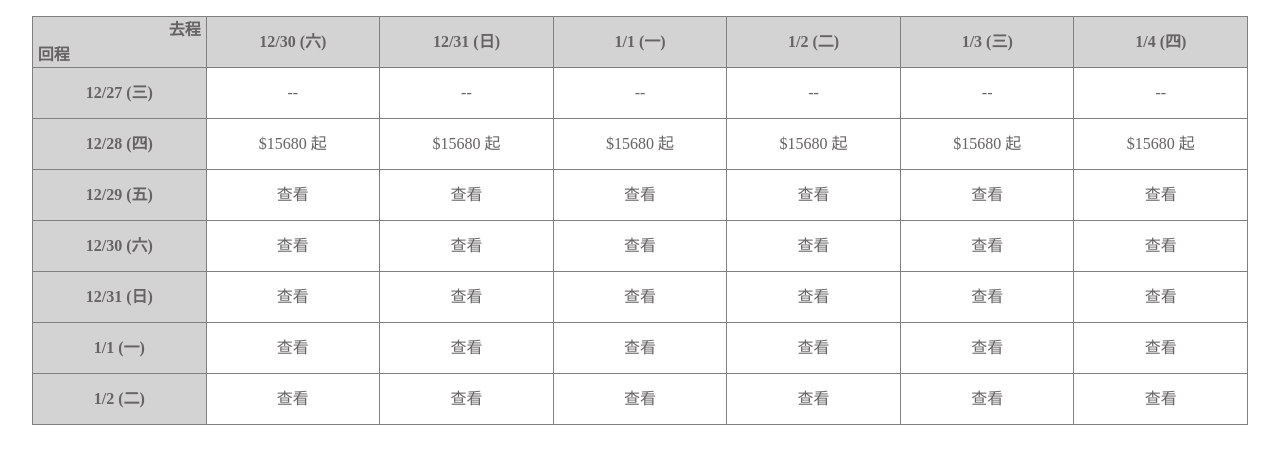
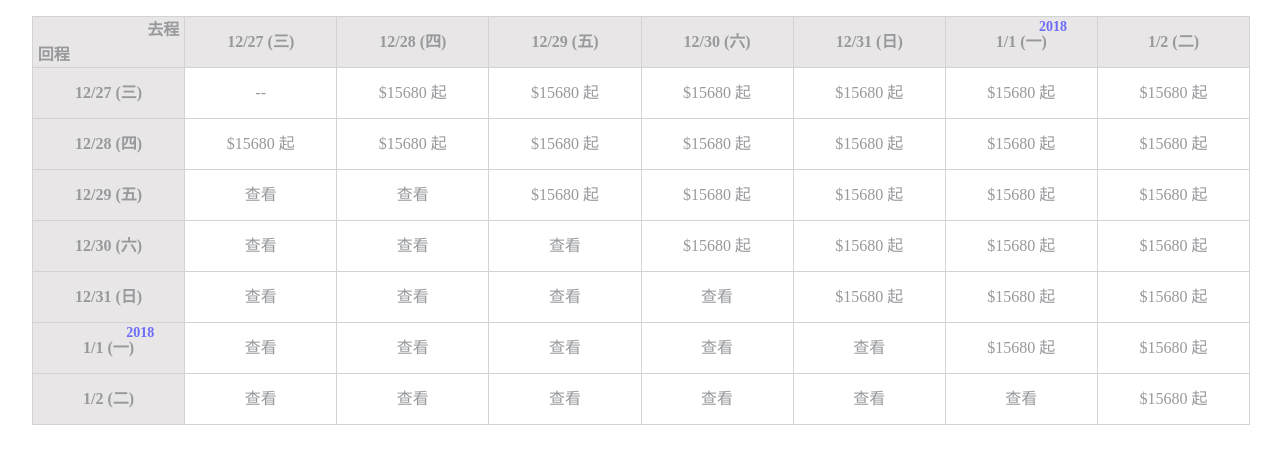
Before and after one commit to Cherylruei/fzTable_jquery, a plain HTML site: page index.html in a window 1280 px wide. Drawn offline with nearby package versions, Linux system fonts and the light colour scheme; a script that the page names is missing.

Commit message:
feat: adjust context add 2018 year

```diff
--- a/index.html
+++ b/index.html
@@ -21,7 +21,7 @@
     </div>
     <div class="column">
 
-        <div class="td title">12/30 (六)</div>
+        <div class="td title">12/27 (三)</div>
         <div class="td">--</div>
         <div class="td">$15680 起</div>
         <div class="td">查看</div>
@@ -31,8 +31,8 @@
         <div class="td">查看</div>
      </div>
      <div class="column">
-        <div class="td title">12/31 (日)</div>
-        <div class="td">--</div>
+        <div class="td title">12/28 (四)</div>
+        <div class="td">$15680 起</div>
         <div class="td">$15680 起</div>
         <div class="td">查看</div>
         <div class="td">查看</div>
@@ -41,10 +41,10 @@
         <div class="td">查看</div>
      </div>
      <div class="column">
-        <div class="td title next">1/1 (一)</div>
-        <div class="td">--</div>
+        <div class="td title">12/29 (五)</div>
         <div class="td">$15680 起</div>
-        <div class="td">查看</div>
+        <div class="td">$15680 起</div>
+        <div class="td">$15680 起</div>
         <div class="td">查看</div>
         <div class="td">查看</div>
         <div class="td">查看</div>
@@ -52,37 +52,46 @@
      </div>
      <div class="column">
 
-        <div class="td title">1/2 (二)</div>
-        <div class="td">--</div>
+        <div class="td title">12/30 (六)</div>
         <div class="td">$15680 起</div>
-        <div class="td">查看</div>
-        <div class="td">查看</div>
+        <div class="td">$15680 起</div>
+        <div class="td">$15680 起</div>
+        <div class="td">$15680 起</div>
         <div class="td">查看</div>
         <div class="td">查看</div>
         <div class="td">查看</div>
      </div>
      <div class="column">
 
-        <div class="td title">1/3 (三)</div>
-        <div class="td">--</div>
+        <div class="td title">12/31 (日)</div>
         <div class="td">$15680 起</div>
-        <div class="td">查看</div>
-        <div class="td">查看</div>
-        <div class="td">查看</div>
+        <div class="td">$15680 起</div>
+        <div class="td">$15680 起</div>
+        <div class="td">$15680 起</div>
+        <div class="td">$15680 起</div>
         <div class="td">查看</div>
         <div class="td">查看</div>
      </div>
      <div class="column">
-
-        <div class="td title">1/4 (四)</div>
-        <div class="td">--</div>
+        <div class="td title next">1/1 (一)</div>
+        <div class="td">$15680 起</div>
+        <div class="td">$15680 起</div>
+        <div class="td">$15680 起</div>
+        <div class="td">$15680 起</div>
+        <div class="td">$15680 起</div>
         <div class="td">$15680 起</div>
         <div class="td">查看</div>
-        <div class="td">查看</div>
-        <div class="td">查看</div>
-        <div class="td">查看</div>
-        <div class="td">查看</div>
      </div>
+     <div class="column">
+      <div class="td title">1/2 (二)</div>
+      <div class="td">$15680 起</div>
+      <div class="td">$15680 起</div>
+      <div class="td">$15680 起</div>
+      <div class="td">$15680 起</div>
+      <div class="td">$15680 起</div>
+      <div class="td">$15680 起</div>
+      <div class="td">$15680 起</div>
+   </div>
     </div>
     <!-- <div>
         <div class="frzTable rel">
--- a/style.css
+++ b/style.css
@@ -49,16 +49,18 @@ blockquote, q {
 /* =============================== */
 
 .container {
-  width: 100%;
+  width: 95%;
 }
 
 .frzTable {
   display: flex;
+  width: 100%;
+  overflow-x: auto;
   flex-direction: row;
   justify-content: space-around;
   align-items: center;
   text-align: center;
-  border: 1px solid gray;
+  border: 1px solid lightgray;
   margin: 1rem 2rem;
 }
 
@@ -67,24 +69,25 @@ blockquote, q {
 
 }
 .column:not(:last-child){
-	border-right: 1px solid gray ;
+	border-right: 1px solid  lightgray;
 }
 
 .td {
+	position: relative;
 	width: 100%;
 	height: 50px;
-	color: rgb(102, 99, 99);
+	color: rgb(151, 153, 156);
 }
 .td:not(.direction) {
 	line-height: 50px;
 }
 
 .td:not(:last-child){
-	border-bottom: 1px solid gray;
+	border-bottom: 1px solid lightgray;
 }
 
 .title {
-  background-color: lightgray;
+  background-color: rgb(232, 230, 230);
   font-weight: 600;
 }
 
@@ -103,3 +106,13 @@ blockquote, q {
   text-align: left;
   padding: 0.3rem;
 }
+
+
+.td.next::after{
+	content: "2018";
+	position: absolute;
+	font-size: 14px;
+	color: rgb(108, 108, 250);
+    top: -15px;
+    right: 30px;
+}
```
